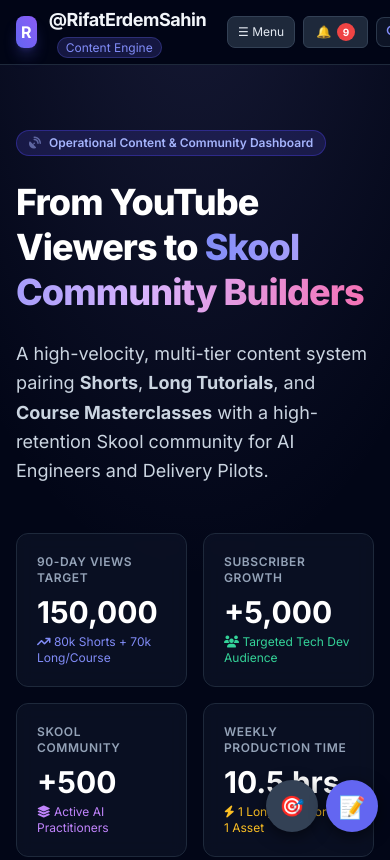
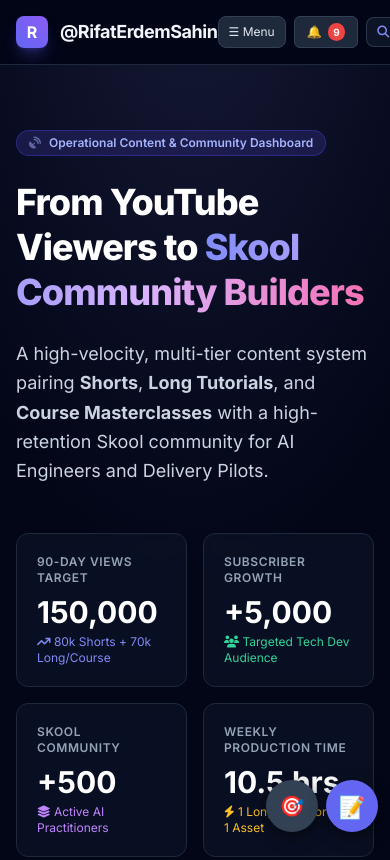
Before and after one commit to rifaterdemsahin/content-calendar, a plain HTML site: page index.html in a window 390 px wide. Shown: the top 860 px of the page. Drawn offline with nearby package versions, Linux system fonts and the light colour scheme.

Commit message:
fix: hide header badge on phones to fit the menu row
Co-Authored-By: Claude Haiku 5.5 <noreply@anthropic.com>

```diff
--- a/index.html
+++ b/index.html
@@ -42,7 +42,7 @@
         </span>
         <div>
           <span class="font-bold text-lg tracking-tight">@RifatErdemSahin</span>
-          <span class="text-xs px-2 py-0.5 rounded-full bg-indigo-500/20 text-indigo-400 border border-indigo-500/30 ml-2">Content Engine</span>
+          <span class="hidden sm:inline text-xs px-2 py-0.5 rounded-full bg-indigo-500/20 text-indigo-400 border border-indigo-500/30 ml-2">Content Engine</span>
         </div>
       </div>
       <nav class="hidden md:flex items-center gap-0.5 text-xs font-medium text-slate-300" aria-label="Sections">
```
